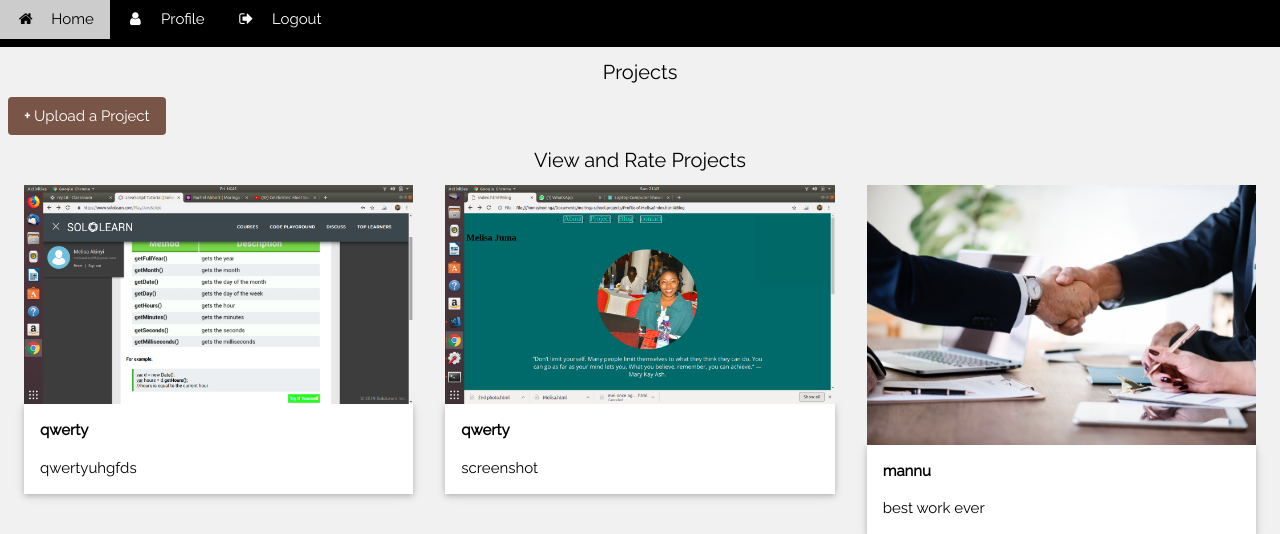
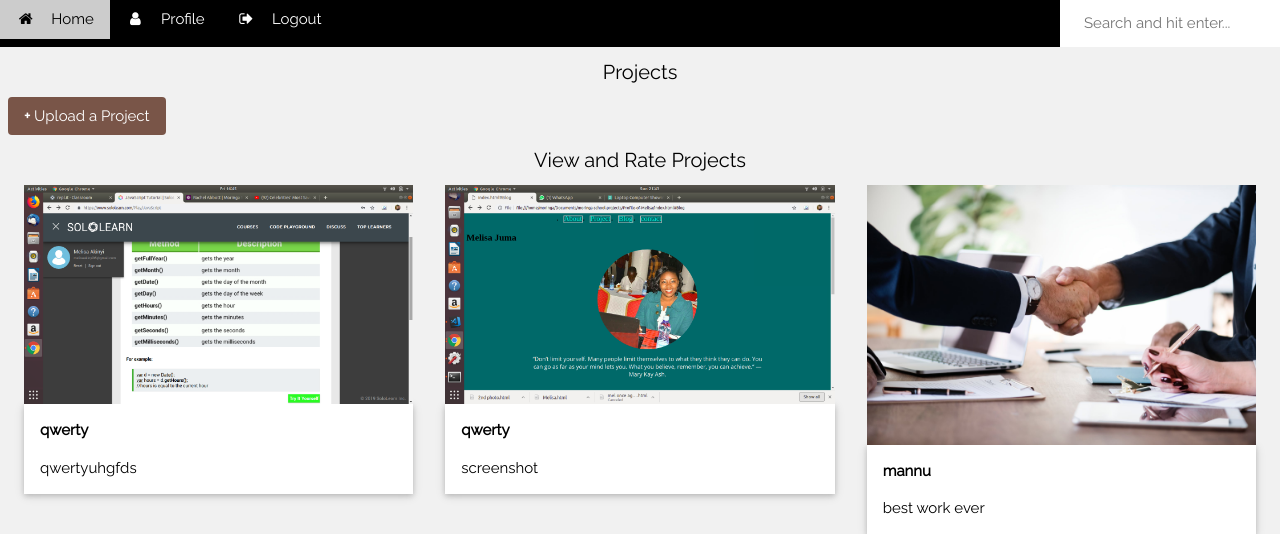
Before and after one commit to CharlesOsang017/The-Awwards, a Django app: page /home/ in a window 1280 px wide. Shown: the top 534 px of the page. Run offline with Django 3.2, Linux system fonts and the light colour scheme; a user stored in the database is signed in; data comes from the database, SQL or seed files in the repository; some libraries are stand-ins or nearby versions.

Commit message:
Add search functionality

```diff
--- a/awards/templates/index.html
+++ b/awards/templates/index.html
@@ -33,7 +33,7 @@
             class="fa fa-sign-out fa-fw w3-margin-right"></i>Logout</a>
             <form role="search" class="w3-hide-small" action="{%url 'search'%}">
                     <input type="text" name="project"
-                        class="w3-bar-item w3-input w3-transparent w3-padding-large w3-hover-light-grey w3-right"
+                        class="w3-bar-item w3-input w3-white w3-padding-large  w3-right"
                         placeholder="Search and hit enter...">
                 </form>
             </div>
```
